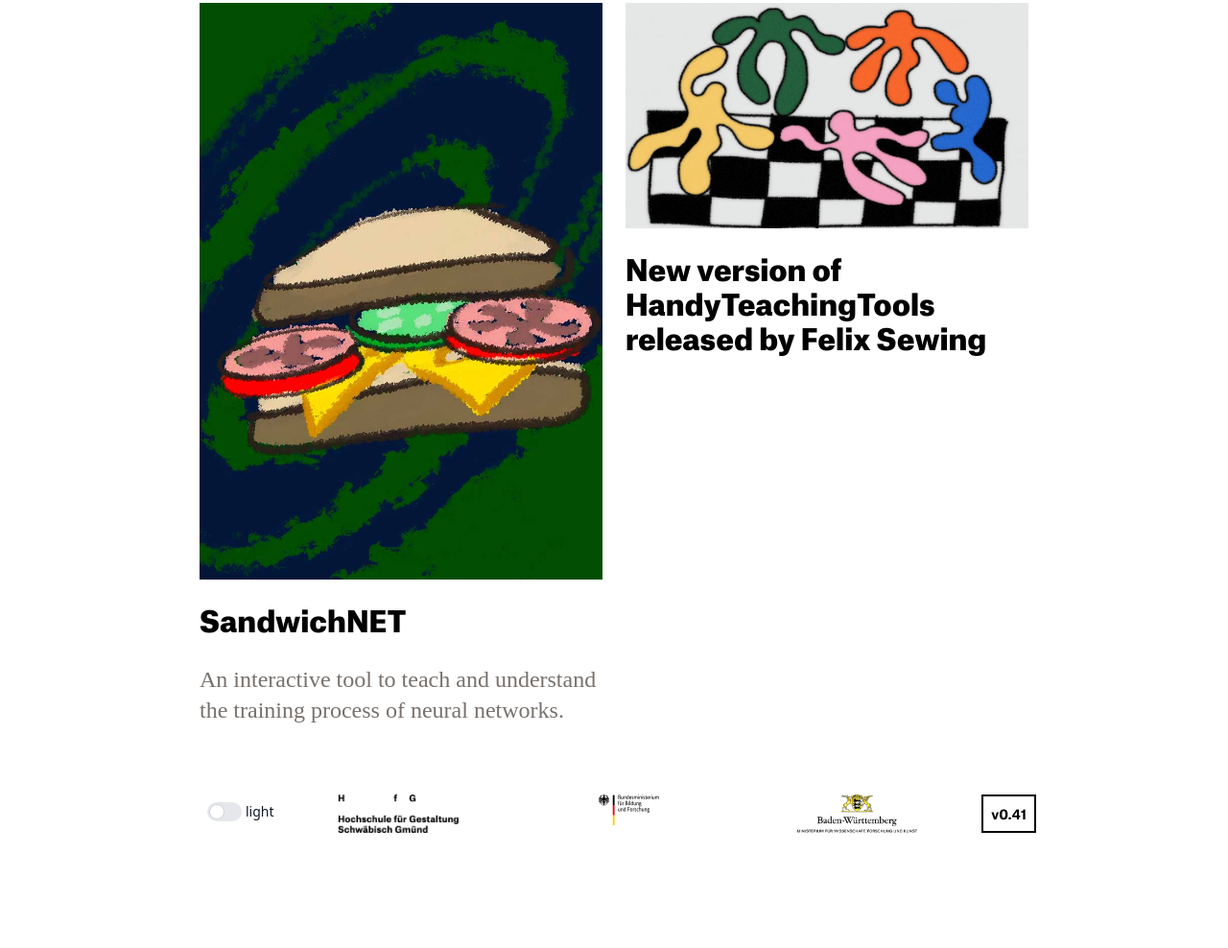
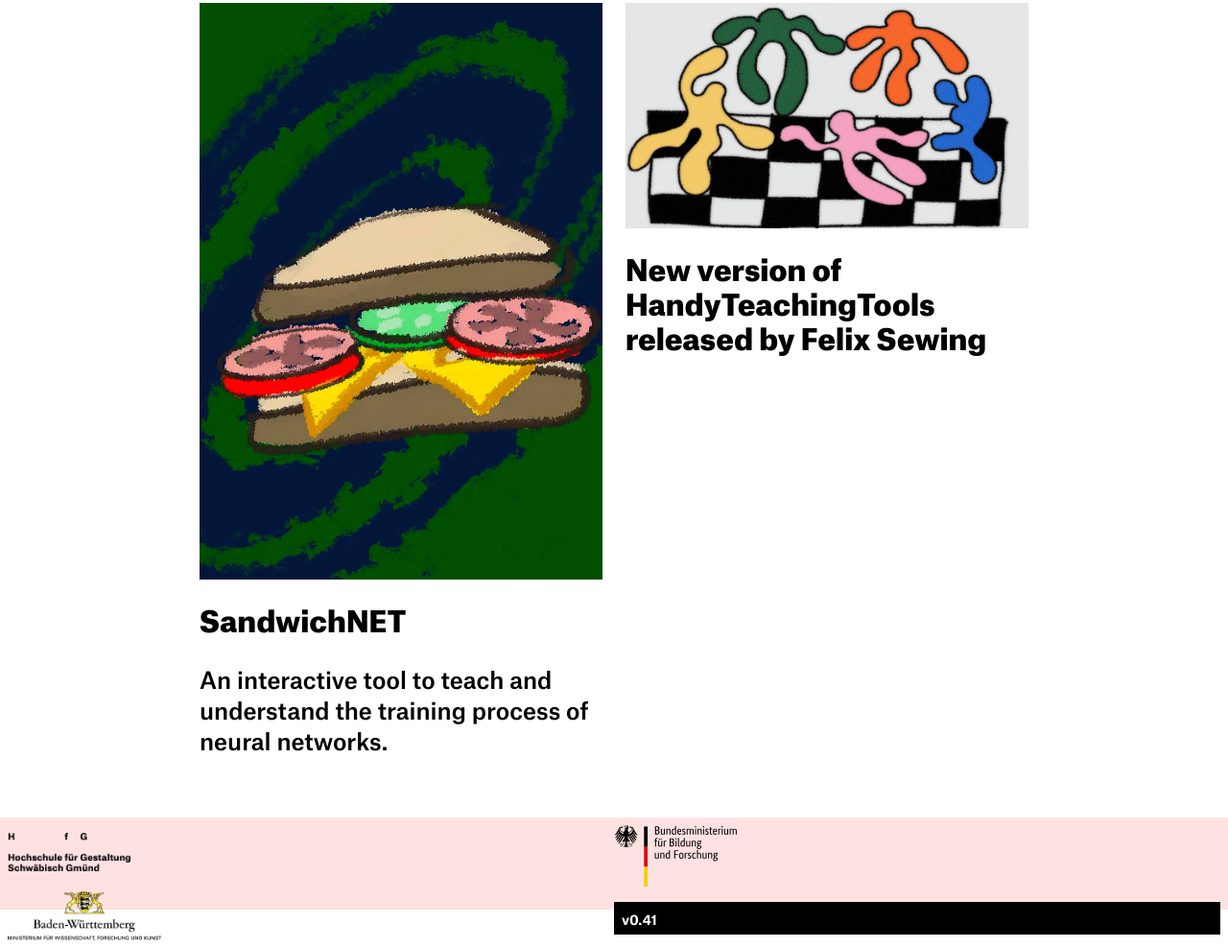
Before and after one commit to ai-d-lab/microsite, an Astro site: page / in a window 1280 px wide. Shown: the part 883-1871 px from the top of the page at 96% size. Before the commit the page ends 1759 px from the top, so only its background shows below. Built offline with nearby package versions, Linux system fonts and the light colour scheme; Astro itself is replaced by a stand-in of ours; a web font is replaced by a local one; what tailwind-gradient-mask-image would draw is missing.

Commit message:
mixed repairs

```diff
--- a/src/components/Footer.astro
+++ b/src/components/Footer.astro
@@ -4,14 +4,14 @@ import ThemeIcon from "./ThemeIcon.astro";
 ---
 
 <footer
-  class="flex align-top object-contain justify-between max-h-12 max-w-md mx-auto md:max-w-2xl lg:max-w-4xl p-2 w-full"
+  class="grid grid-cols-2 flex-wrap align-middle bg-red-100 justify-around w-full p-2 h-24 lg:grid-cols-2"
 >
-  <div><ThemeIcon class="mt-0" /></div>
-  <img src="/hfg_logo.png" class="mt-0 h-12 w-auto pb-2" />
-  <img src="/bmbf.svg" class="mt-0 w-1/4 h-auto pt-0" />
-  <img src="/lbw.webp" class="mt-0 h-12 w-auto pb-2" />
+  <!-- <div><ThemeIcon class="mt-0" /></div> -->
+  <img src="/hfg_logo.png" class="my-auto h-max w-32 pb-2" />
+  <img src="/bmbf.svg" class="my-auto h-max w-32 pt-0" />
+  <img src="/lbw.webp" class="my-auto h-max w-40 pb-2" />
   <p
-    class="text-sm font-bold border-black pb-2 border-2 px-2 h-3/4 pt-2 my-0 dark:border-white"
+    class="text-sm font-bold text-white bg-black pb-2 px-2 h-1/2 pt-2 dark:border-white"
   >
     v0.41
   </p>
--- a/src/components/Header.astro
+++ b/src/components/Header.astro
@@ -30,7 +30,7 @@ import { date } from "astro/zod";
 </header>
 
 <script>
-
+document.documentElement.classList.remove("dark");
 
   window.addEventListener("scroll", function() {
     var nav = document.getElementById("nav");
--- a/src/components/ThemeIcon.astro
+++ b/src/components/ThemeIcon.astro
@@ -14,7 +14,7 @@ const randomVersion = Math.floor(Math.random() * 1000);
     light/dark</span
   >
 </label>
-<script is:inline>
+<!-- <script is:inline>
   const toggleswitch = document.getElementById("toggleswitch");
   const ldlabel = document.getElementById("ldlabel");
 
@@ -49,4 +49,4 @@ const randomVersion = Math.floor(Math.random() * 1000);
       document.documentElement.classList.remove("dark");
     }
   }
-</script>
+</script> -->
--- a/src/layouts/BaseLayout.astro
+++ b/src/layouts/BaseLayout.astro
@@ -11,7 +11,7 @@ import { SITE_TITLE, SITE_DESCRIPTION } from "../consts";
   <head>
     <BaseHead title={SITE_TITLE} description={SITE_DESCRIPTION} />
   </head>
-  <body class="min-w-full m-0 p-0 bg-white dark:bg-stone-900">
+  <body class="min-w-full m-0 p-0 bg-white dark:bg-gray-900">
     <Header title={SITE_TITLE} />
 
     <main
--- a/src/layouts/BlogPost.astro
+++ b/src/layouts/BlogPost.astro
@@ -23,7 +23,7 @@ const {
 
 <BaseLayout>
   <article class="w-full">
-    <FormattedDate date={pubDate} /><p class="inline pt-0 mt-0 text-center text-stone-500 text-xs ">{author}</p>
+    <FormattedDate date={pubDate} /><p class="inline pt-0 mt-0 text-center text-black text-xs ">{author}</p>
     <h1 class="text-left font-black capitalize mb-0 pb-0">{title}</h1>
     <h2 class="text-left font-medium pt-0 pb-0 text-2xl">{subtitle}</h2>
 
--- a/src/pages/blog/index.astro
+++ b/src/pages/blog/index.astro
@@ -32,7 +32,7 @@ const features = (await getCollection("features")).sort(
               class="mb-xl4 mx-auto"
             />
             <h2 class="text-black dark:text-white pt-4">{post.data.title}</h2>
-            <h3 class="font-normal text-stone-500">{post.data.subtitle}</h3>
+            <h3 class="font-normal text-black">{post.data.subtitle}</h3>
           </a>
         </div>
       ))
--- a/src/pages/index.astro
+++ b/src/pages/index.astro
@@ -32,7 +32,7 @@ const features = (await getCollection("features")).sort(
               class="mb-xl4 mx-auto"
             />
             <h2 class="text-black dark:text-white pt-4">{post.data.title}</h2>
-            <h3 class="font-normal text-stone-500">{post.data.subtitle}</h3>
+            <h3 class="font-medium text-black">{post.data.subtitle}</h3>
           </a>
         </div>
       ))
--- a/src/styles/global.css
+++ b/src/styles/global.css
@@ -56,7 +56,7 @@
 
 @font-face {
 	font-family: 'Atlasgrotesk';
-	src: url('/fonts/AtlasGrotesk-Regular-Web.woff') format('woff');
+	src: url('/fonts/AtlasGrotesk-Regular-Web.woff2') format('woff');
 	font-weight: 400;
 	font-style: normal;
 	font-display: swap;
@@ -66,7 +66,7 @@
 	font-family: 'Atlasgrotesk';
 	src: url('/fonts/AtlasGrotesk-RegularItalic-Web.woff') format('woff');
 	font-weight: 400;
-	font-style: normal;
+	font-style: italic;
 	font-display: swap;
 }
 
@@ -104,16 +104,16 @@
 
 @layer base {
 	body {
-		@apply text-black dark:text-stone-300;
+		@apply text-black dark:text-gray-300;
 	}
 	h1 {
 		@apply text-4xl font-bold text-black dark:text-gray-50 py-4 w-full my-2;
 	}
 	h2 {
-		@apply text-3xl text-stone-500 text-stone-600 dark:text-stone-300 font-black py-3 my-2;
+		@apply text-3xl text-black dark:text-gray-300 font-black py-3 my-2;
 	}
 	h3 {
-		@apply text-2xl text-stone-500 text-stone-600 dark:text-stone-300 font-bold py-2 my-2;
+		@apply text-2xl text-black dark:text-gray-300 font-bold py-2 my-2;
 	}
 	h4,h5,h6 {
 		@apply text-2xl font-light my-2;
@@ -125,7 +125,7 @@
 		@apply border-gray-100 border-2 mx-auto w-3/4;
 	}
 	a {
-		@apply font-medium text-gray-400 dark:text-gray-300;
+		@apply font-medium text-black dark:text-gray-300;
 	}
 	hr {
 		@apply my-4;
```
